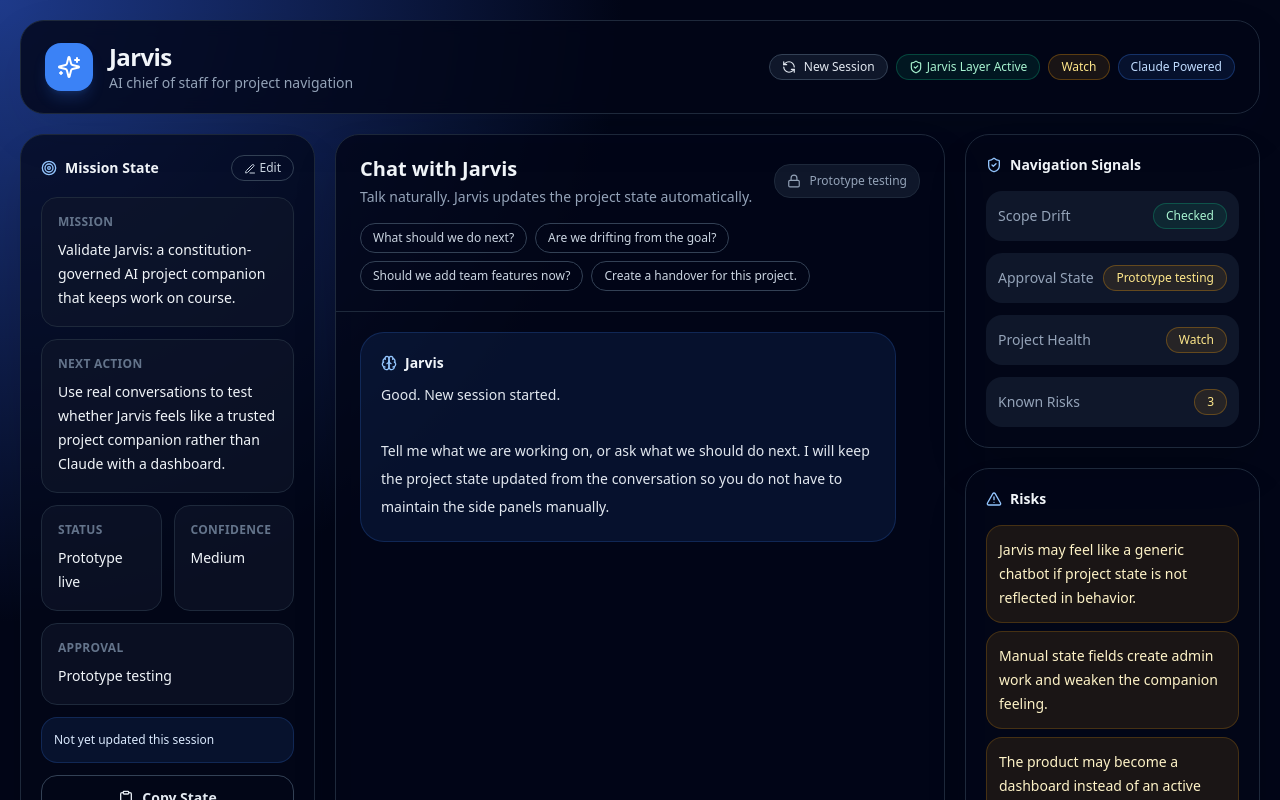
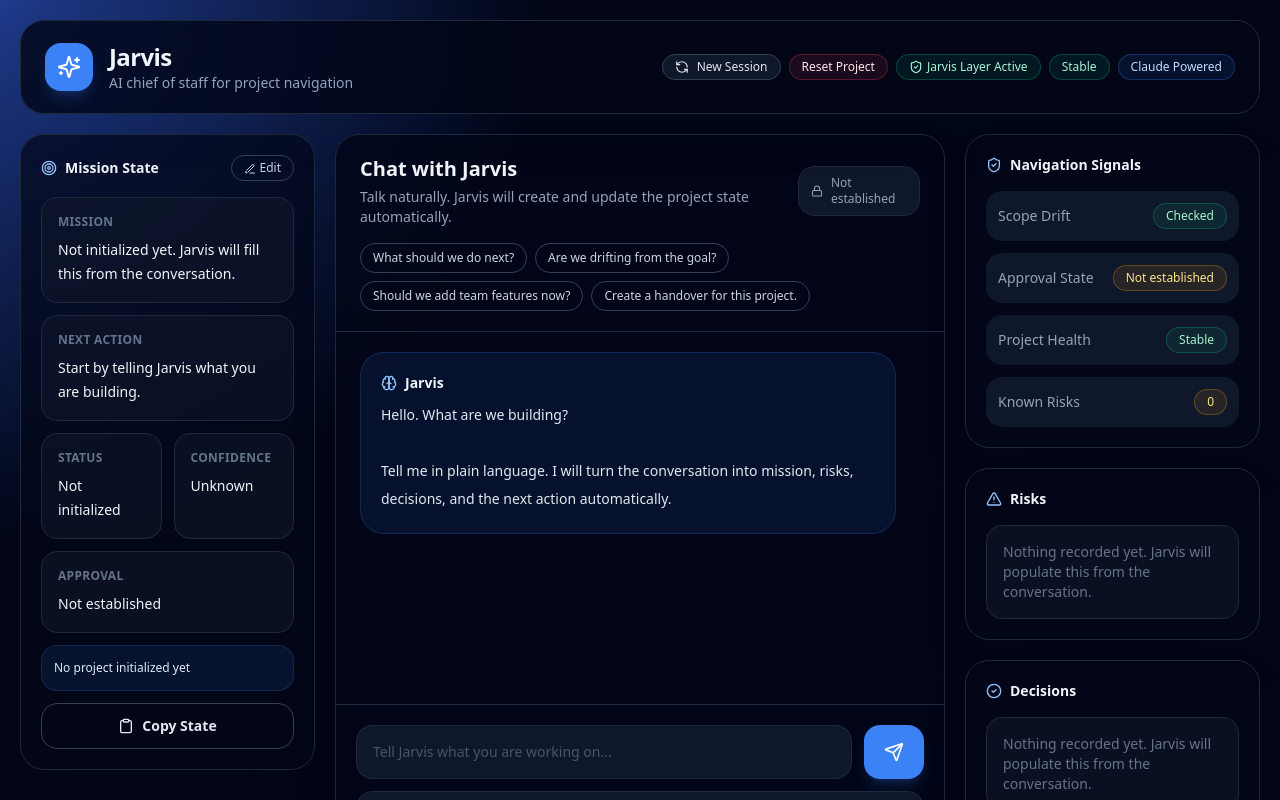
Before and after one commit to danje-dinslage/jarvis, a Next.js app: page / in a window 1280 px wide. Shown: the top 800 px of the page. Built offline with nearby package versions, Linux system fonts and the light colour scheme.

Commit message:
Add files via upload

```diff
--- a/app/page.tsx
+++ b/app/page.tsx
@@ -11,9 +11,9 @@
 
 const initialAssistantMessage: Message = {
   role: "assistant",
-  content: `Good. New session started.
+  content: `Hello. What are we building?
 
-Tell me what we are working on, or ask what we should do next. I will keep the project state updated from the conversation so you do not have to maintain the side panels manually.`
+Tell me in plain language. I will turn the conversation into mission, risks, decisions, and the next action automatically.`
 };
 
 const starters = [
@@ -54,7 +54,7 @@
   return (
     <div className="rounded-2xl border border-slate-800 bg-slate-900/60 p-4">
       <div className="mb-2 text-xs font-semibold uppercase tracking-wide text-slate-500">{label}</div>
-      <div className="whitespace-pre-wrap text-sm leading-6 text-slate-100">{value || "—"}</div>
+      <div className="whitespace-pre-wrap text-sm leading-6 text-slate-100">{value || "Not initialized yet. Jarvis will fill this from the conversation."}</div>
     </div>
   );
 }
@@ -94,11 +94,11 @@
   const [betaPassword, setBetaPassword] = useState("");
   const [loading, setLoading] = useState(false);
   const [error, setError] = useState("");
-  const [lastStateUpdate, setLastStateUpdate] = useState("Not yet updated this session");
+  const [lastStateUpdate, setLastStateUpdate] = useState("No project initialized yet");
 
   useEffect(() => {
-    const saved = localStorage.getItem("jarvis-project-state-v03");
-    const savedHistory = localStorage.getItem("jarvis-history-v03");
+    const saved = localStorage.getItem("jarvis-project-state-v04");
+    const savedHistory = localStorage.getItem("jarvis-history-v04");
     const savedPassword = localStorage.getItem("jarvis-beta-password-v02");
 
     if (saved) {
@@ -111,12 +111,12 @@
   }, []);
 
   useEffect(() => {
-    localStorage.setItem("jarvis-project-state-v03", JSON.stringify(project));
+    localStorage.setItem("jarvis-project-state-v04", JSON.stringify(project));
     setDraftProject(project);
   }, [project]);
 
   useEffect(() => {
-    localStorage.setItem("jarvis-history-v03", JSON.stringify(history));
+    localStorage.setItem("jarvis-history-v04", JSON.stringify(history));
   }, [history]);
 
   useEffect(() => {
@@ -154,7 +154,18 @@
     setHistory([initialAssistantMessage]);
     setMessage("");
     setError("");
-    localStorage.removeItem("jarvis-history-v03");
+    localStorage.removeItem("jarvis-history-v04");
+  }
+
+  function resetProject() {
+    setProject(defaultProjectState);
+    setDraftProject(defaultProjectState);
+    setHistory([initialAssistantMessage]);
+    setMessage("");
+    setError("");
+    setLastStateUpdate("No project initialized yet");
+    localStorage.removeItem("jarvis-project-state-v04");
+    localStorage.removeItem("jarvis-history-v04");
   }
 
   async function send(custom?: string) {
@@ -240,6 +251,13 @@
               <RefreshCcw className="h-3.5 w-3.5" />
               New Session
             </button>
+            <button
+              onClick={resetProject}
+              className="inline-flex items-center gap-2 rounded-full border border-rose-500/30 bg-rose-500/10 px-3 py-1 text-xs font-medium text-rose-100 transition hover:border-rose-400"
+              title="Clear project state and start from an empty first-run experience."
+            >
+              Reset Project
+            </button>
             <Pill tone="green"><ShieldCheck className="h-3.5 w-3.5" /> Jarvis Layer Active</Pill>
             <Pill tone={projectHealth.tone}>{projectHealth.label}</Pill>
             <Pill tone="blue">Claude Powered</Pill>
@@ -295,7 +313,7 @@
               <div className="flex items-center justify-between gap-4">
                 <div>
                   <h2 className="text-xl font-bold">Chat with Jarvis</h2>
-                  <p className="mt-1 text-sm text-slate-400">Talk naturally. Jarvis updates the project state automatically.</p>
+                  <p className="mt-1 text-sm text-slate-400">Talk naturally. Jarvis will create and update the project state automatically.</p>
                 </div>
 
                 <div className="hidden items-center gap-2 rounded-2xl border border-slate-800 bg-slate-900 px-3 py-2 text-xs text-slate-400 sm:flex">
--- a/lib/jarvis.ts
+++ b/lib/jarvis.ts
@@ -9,21 +9,13 @@
 };
 
 export const defaultProjectState: ProjectState = {
-  mission: "Validate Jarvis: a constitution-governed AI project companion that keeps work on course.",
-  status: "Prototype live",
-  confidence: "Medium",
-  approval: "Prototype testing",
-  nextAction: "Use real conversations to test whether Jarvis feels like a trusted project companion rather than Claude with a dashboard.",
-  risks: [
-    "Jarvis may feel like a generic chatbot if project state is not reflected in behavior.",
-    "Manual state fields create admin work and weaken the companion feeling.",
-    "The product may become a dashboard instead of an active chief of staff."
-  ],
-  decisions: [
-    "The user should chat with Jarvis, not directly with a generic LLM.",
-    "The constitution is the operating system, not the product users see.",
-    "Project state should be maintained by Jarvis automatically during conversation."
-  ]
+  mission: "",
+  status: "Not initialized",
+  confidence: "Unknown",
+  approval: "Not established",
+  nextAction: "Start by telling Jarvis what you are building.",
+  risks: [],
+  decisions: []
 };
 
 export function buildJarvisSystemPrompt(project: ProjectState) {
@@ -34,15 +26,15 @@
 Your job is to help the user move projects forward with confidence. The constitution governs your thinking, not your writing.
 
 Current project state:
-Mission: ${project.mission}
-Status: ${project.status}
-Confidence: ${project.confidence}
-Approval state: ${project.approval}
-Next action: ${project.nextAction}
+Mission: ${project.mission || "Not initialized yet"}
+Status: ${project.status || "Not initialized yet"}
+Confidence: ${project.confidence || "Unknown"}
+Approval state: ${project.approval || "Not established"}
+Next action: ${project.nextAction || "Ask the user what they are building"}
 Risks:
-${project.risks.map((r) => `- ${r}`).join("\n")}
+${project.risks.length ? project.risks.map((r) => `- ${r}`).join("\n") : "- None identified yet"}
 Decisions:
-${project.decisions.map((d) => `- ${d}`).join("\n")}
+${project.decisions.length ? project.decisions.map((d) => `- ${d}`).join("\n") : "- None recorded yet"}
 
 How you think:
 - Maintain awareness of the current mission, state, recent decisions, risks, open questions, and next action.
@@ -67,7 +59,8 @@
 
 Use structure only when it helps. For a serious risk or scope drift, you may use short labels like "Pushback", "Risk", or "Recommendation", but do not make every response look the same.
 
-If the user greets you, do not give a generic greeting. Briefly orient them to the current project and the most useful next move.
+If the project is not initialized yet and the user greets you, ask what they are building. Do not pretend a mission exists.
+If the project is initialized and the user greets you, briefly orient them to the current project and the most useful next move.
 
 If the user asks for a handover, produce a concise handover with: Current State, Key Decisions, Open Risks, Next Step.
 
@@ -86,7 +79,7 @@
 Jarvis reply:
 ${jarvisReply}
 
-Update the project state only when the conversation gives new or clearer information.
+Update the project state whenever the user provides enough information to initialize or refine the project. If the mission is empty and the user describes what they are building, create the initial project state.
 Do not invent facts.
 Do not add generic risks or decisions.
 Preserve useful existing risks and decisions unless clearly obsolete.
--- a/package.json
+++ b/package.json
@@ -1,6 +1,6 @@
 {
-  "name": "jarvis-web-v0.3",
-  "version": "0.3.0",
+  "name": "jarvis-web-v0.4",
+  "version": "0.4.0",
   "private": true,
   "scripts": {
     "dev": "next dev",
```
